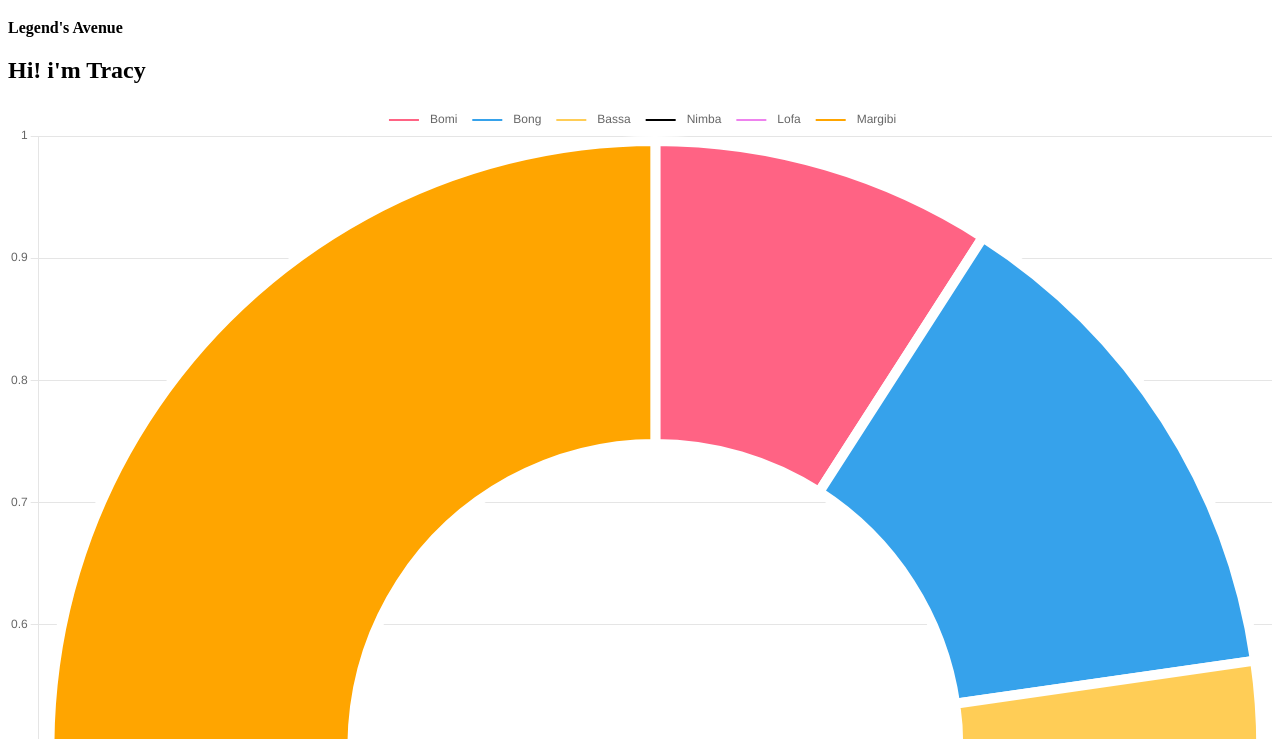
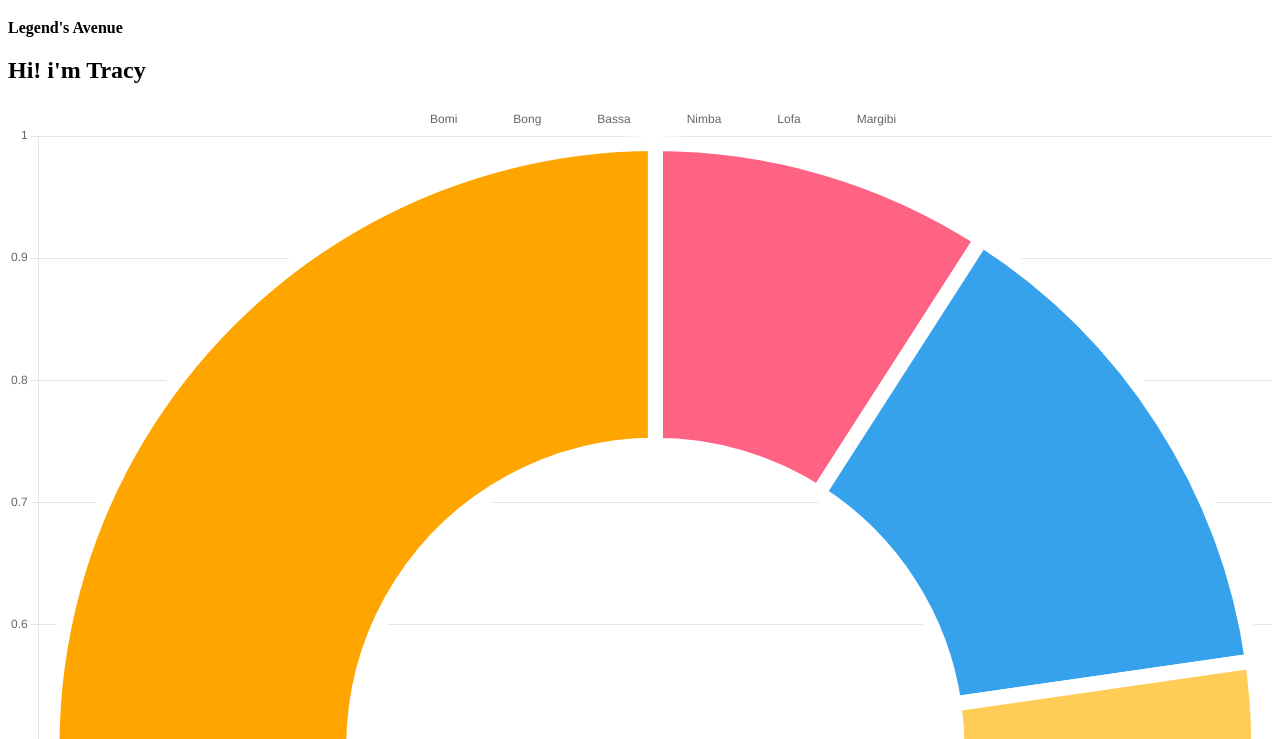
Before and after one commit to Kwagei/git-demo, a plain HTML site: page index.html in a window 1280 px wide. Shown: the part 61-800 px from the top of the page. Drawn offline with nearby package versions, Linux system fonts and the light colour scheme.

Commit message:
modified the border width

```diff
--- a/index.html
+++ b/index.html
@@ -41,7 +41,7 @@
 								"violet",
 								"orange",
 							],
-							borderWidth: 10,
+							borderWidth: 15,
 						},
 					],
 				},
```
